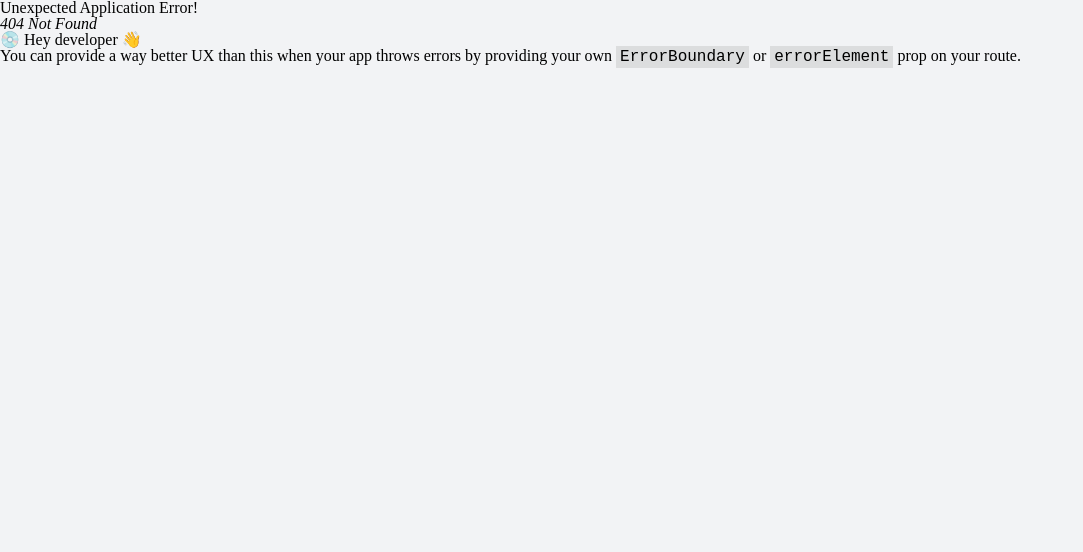
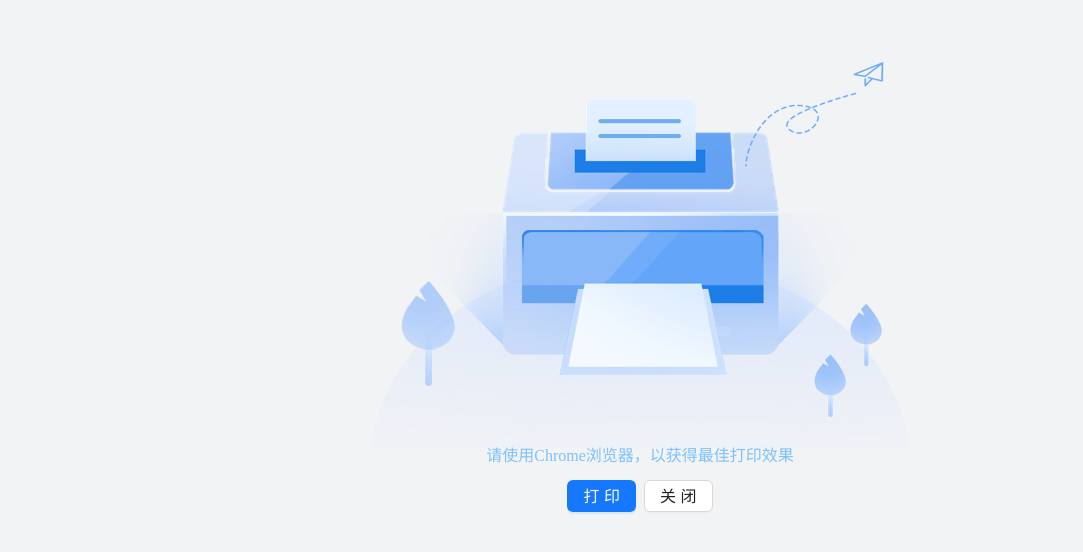
Before and after one commit to vinoMamba/label-react, a React (Vite) app: page /print in a window 1280 px wide. Before the commit this address had no page. Shown: the top 552 px of the page, without its empty margins (0-1083 px from the left). Built offline with nearby package versions, Linux system fonts and the light colour scheme.

Commit message:
feat: 打印页面

```diff
--- a/src/App.tsx
+++ b/src/App.tsx
@@ -81,7 +81,13 @@
     }
 
     function resetPanelState() {
-
+        updateContainer({
+            width: 100,
+            height: 50,
+            top: 0,
+            left: 0,
+        })
+        resetScale()
     }
 
     return (
--- /dev/null
+++ b/src/views/Print.tsx
@@ -0,0 +1,21 @@
+import {Button} from "antd";
+import imgUrl from "../assets/print.png";
+
+export const Print = () => {
+    const printLabel = () => {
+        window.print()
+    }
+    const closeTheWindow = () => {
+        window.close()
+    }
+    return (
+        <main className="h-screen w-screen pt-50 flex flex-col items-center">
+            <img src={imgUrl} alt=""/>
+            <p className="text-#7dc1fd">请使用Chrome浏览器，以获得最佳打印效果</p>
+            <div className="mt-16 flex gap-8">
+                <Button type="primary" onClick={printLabel}>打印</Button>
+                <Button onClick={closeTheWindow}>关闭</Button>
+            </div>
+        </main>
+    )
+}
```
Also changed, not shown: src/router/router.tsx (+10 -5 lines).
